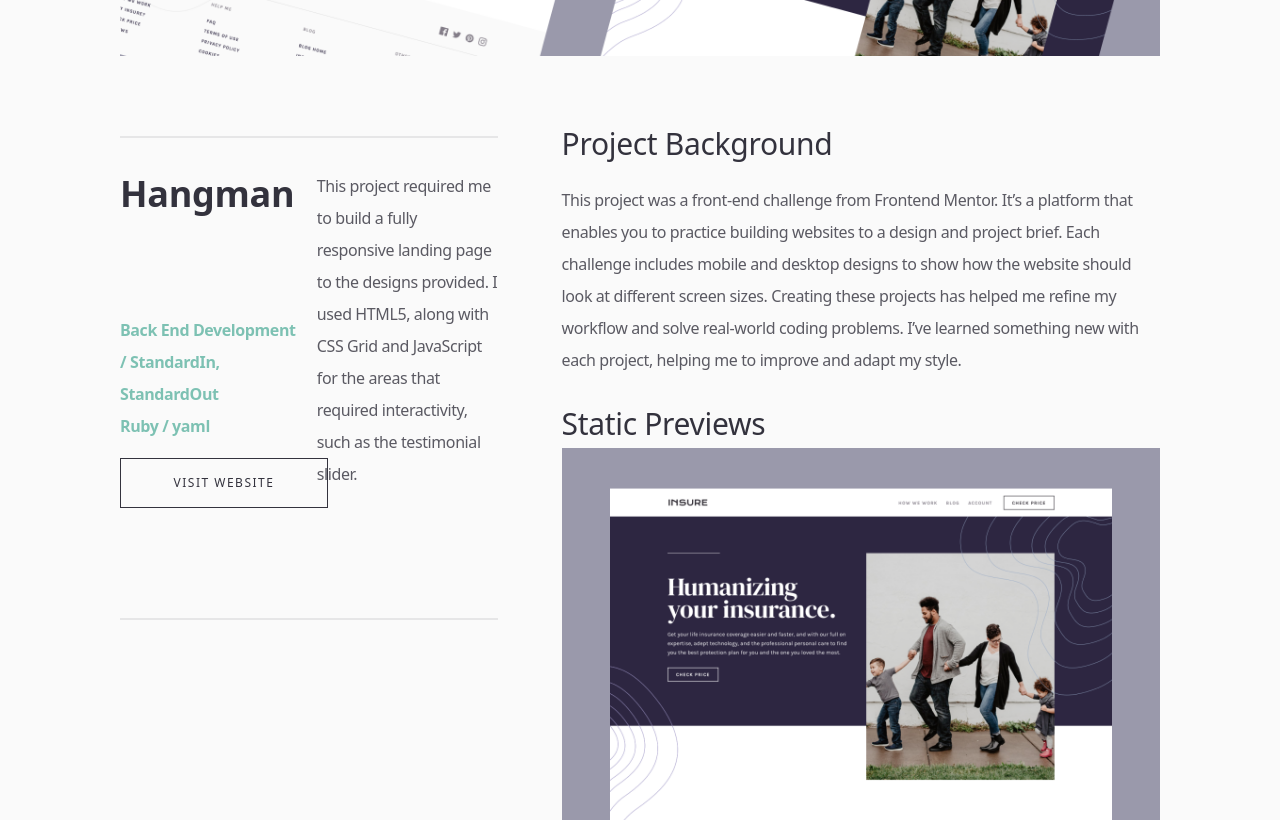
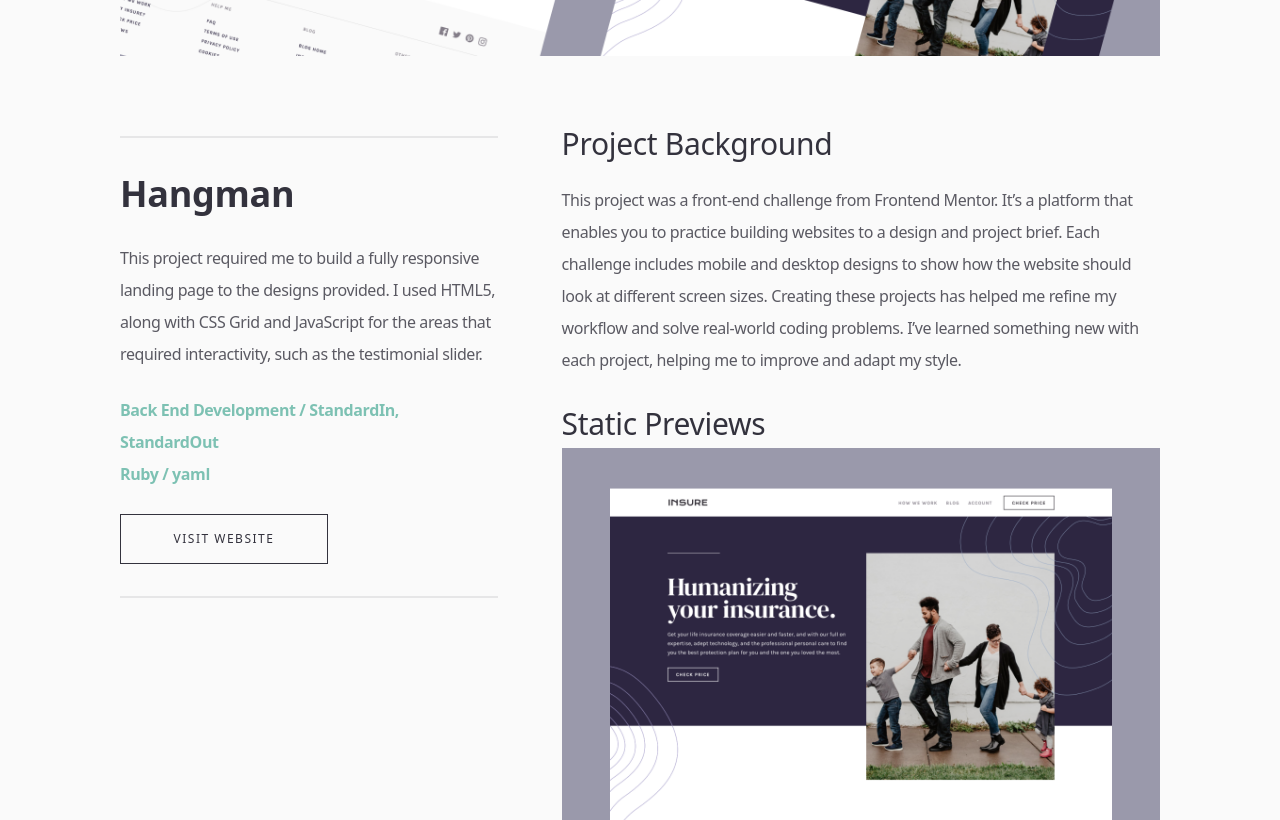
Before and after one commit to kellyky/Portfolio, a React (Vite) app: page /portfolio/Hangman in a window 1280 px wide. Shown: the part 540-1360 px from the top of the page. Built offline with nearby package versions, Linux system fonts and the light colour scheme.

Commit message:
Fix style: Project page / large screen

```diff
--- a/src/pages/ProjectPage.jsx
+++ b/src/pages/ProjectPage.jsx
@@ -37,9 +37,11 @@ function ProjectPage () {
                   gap-4 py-4 my-4
                   border-y-2 border-greyish-dark-blue/10
                   flex flex-wrap
-                  lg:py-8 lg:gap-4
+                  lg:py-8 lg:gap-6
                   md:grid md:grid-cols-2
                   md:grid-rows-3
+                  lg:grid-cols-1
+                  lg:grid-rows-1
                   '
                 >
                   <h1
```
